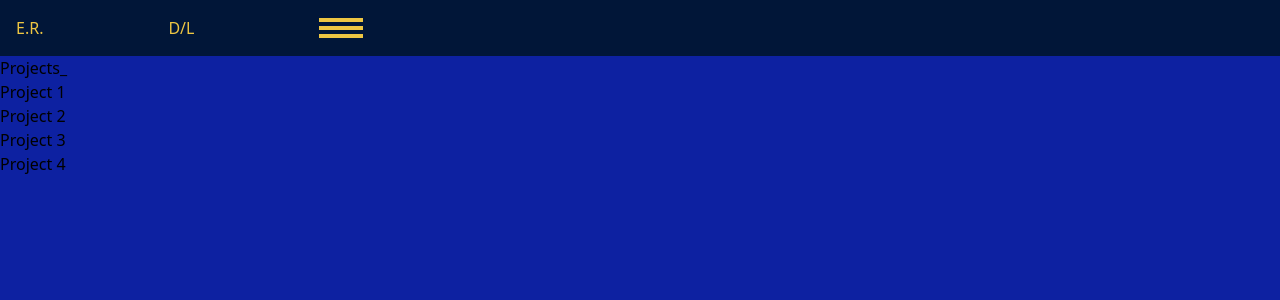
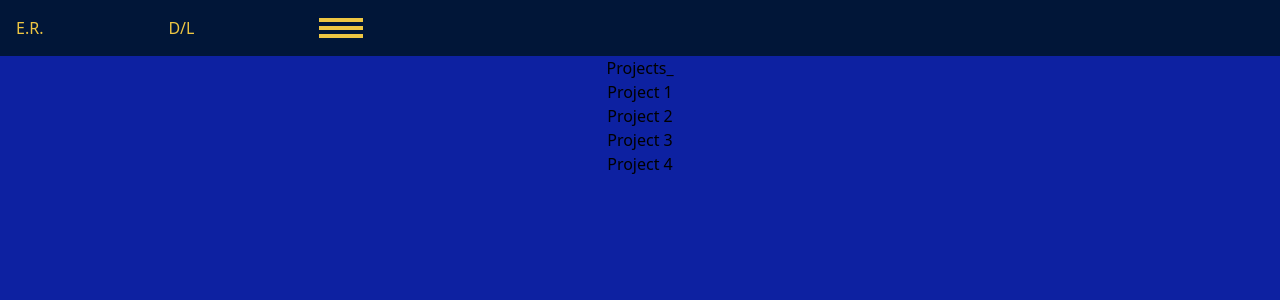
Before and after one commit to RosarioManny/ERosario-Portfolio-Site, a React (Vite) app: page /projects in a window 1280 px wide. Shown: the top 300 px of the page. Built offline with nearby package versions, Linux system fonts and the light colour scheme.

Commit message:
Projects

```diff
--- a/src/components/Projects.jsx
+++ b/src/components/Projects.jsx
@@ -1,7 +1,9 @@
+// import { theme } from "../src/styles/style"
+
 const Projects = () => {
   return (
     <>
-      <section>
+      <section className="place-items-center">
         <h1> Projects_ </h1>
         <section>
           <p>Project 1</p>
```
